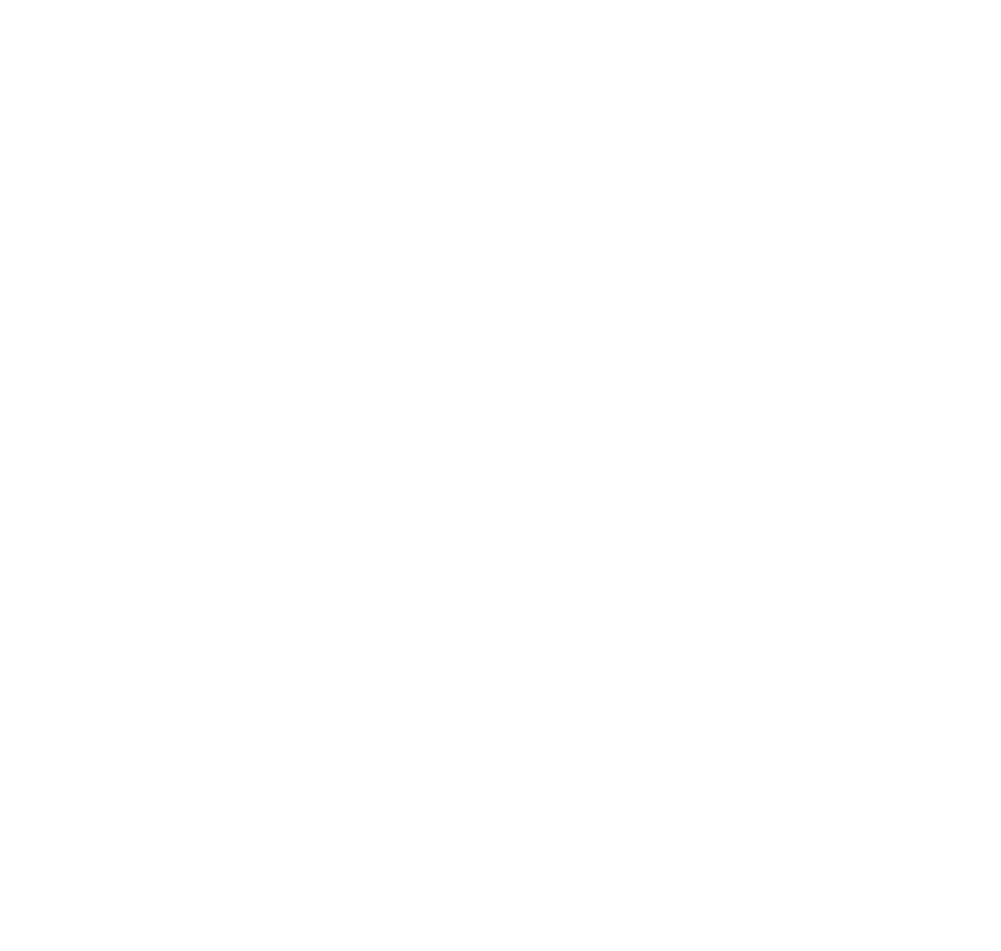
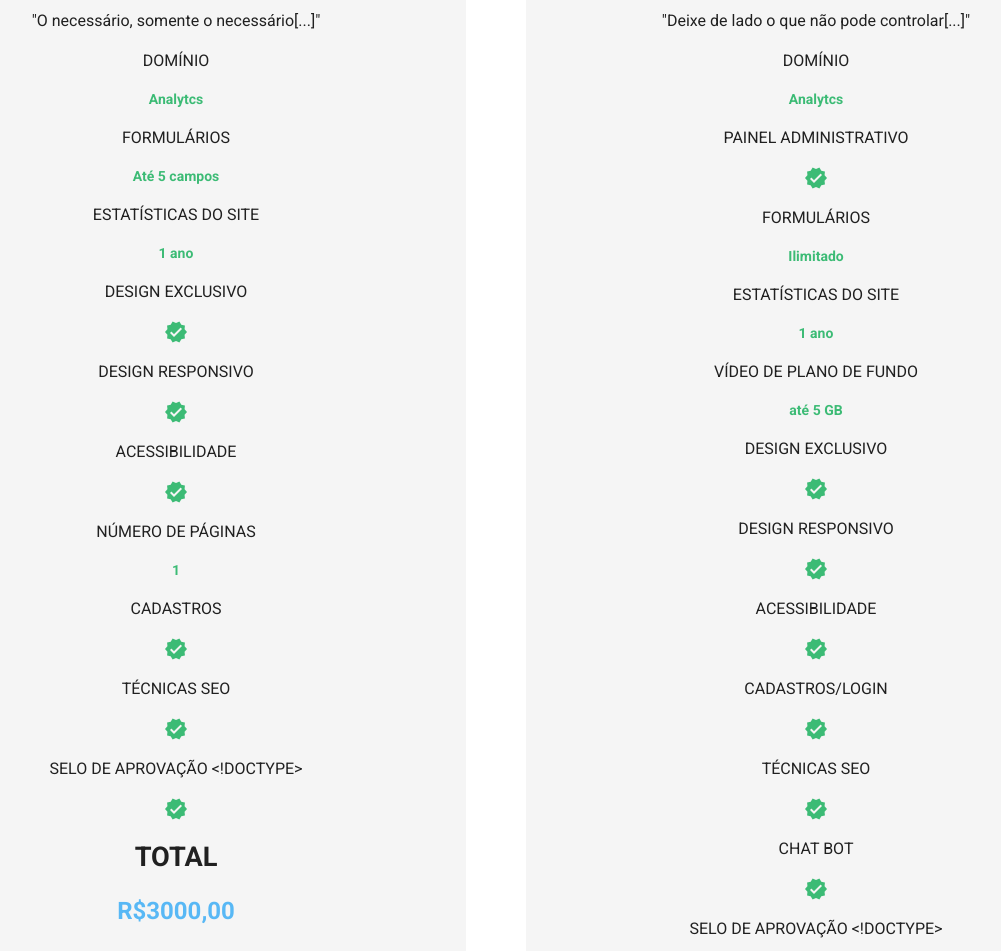
Before and after one commit to luisfernandofante/DoctypeNuxt-2.0, a Nuxt app: page /pacotes in a window 1280 px wide. Before the commit this address had no page. Shown: the part 301-1252 px from the top of the page, without its empty margins (144-1145 px from the left). Before the commit the page ends 800 px from the top, so only its background shows below. Built offline with nearby package versions, Linux system fonts and the light colour scheme; what vue-ls would draw is missing.

Commit message:
Criação da página pacotes
copiei e colei o layout da priscila e adicionei as nossas classes

```diff
--- a/components/AppHeader.vue
+++ b/components/AppHeader.vue
@@ -18,7 +18,7 @@
 
         <ul class="menu">
           <a href="/" title="Início">Início</a>
-          <a href="/projetos" title="Projetos">Projetos</a>
+          <a href="/pacotes" title="Pacotes">Pacotes</a>
           <a href="/hackathon" title="Hackathon">Hackathon</a>
           <a href="/sobre" title="Sobre">Sobre</a>
           <a href="/contato" title="Contato">Contato</a>
--- /dev/null
+++ b/pages/pacotes.vue
@@ -0,0 +1,180 @@
+<template>
+    <div>
+        <app-header/>
+
+    <section title="Pacotes Web">
+        <h2 class="section-titulo">{Pacotes Web}</h2>
+        <p class="texto">
+        *Pacotes válidos apenas para os estilos apresentados. Para outros serviços e/ou sites difentes destes o preço será combinado. Entre em contato para mais informações :D
+        </p>
+
+    </section>
+    <section class="colunas">
+        <section class="item" title="Pacote One-page">
+            <h2 class="section-titulo">One-page</h2>
+            <p class="servico-desc">"O necessário, somente o necessário[...]"</p>
+            <p class="servico-titulo">Domínio</p>
+            <p class="pequeno">Analytcs</p>
+            <p class="servico-titulo">Formulários</p>
+            <P class="pequeno">Até 5 campos</P>
+            <p class="servico-titulo">Estatísticas do site</p>
+            <p class="pequeno">1 ano</p>
+            <p class="servico-titulo">Design exclusivo</p>
+            <p class="pequeno"> <v-icon>mdi-check-decagram</v-icon></p>
+
+            <p class="servico-titulo">Design responsivo</p>
+            <p class="pequeno"> <v-icon>mdi-check-decagram</v-icon></p>
+            <p class="servico-titulo">Acessibilidade</p>
+            <p class="pequeno"> <v-icon>mdi-check-decagram</v-icon></p>
+            <p class="servico-titulo">Número de páginas</p>
+            <p class="pequeno"> 1</p>
+            <p class="servico-titulo">Cadastros</p>
+            <p class="pequeno"> <v-icon>mdi-check-decagram</v-icon></p>
+            <p class="servico-titulo">Técnicas SEO</p>
+           <p class="pequeno"> <v-icon>mdi-check-decagram</v-icon></p>
+            <p class="servico-titulo">Selo de aprovação &lt;!Doctype&gt;</p>
+          <p class="pequeno"> <v-icon>mdi-check-decagram</v-icon></p>
+            <p class="section-titulo"><strong>Total</strong></p>
+            <h2 class="preco">R$3000,00</h2>
+        </section>
+        <section class="item" title="Pacote Institucional">
+            <h2 class="section-titulo">Institucional</h2>
+            <p class="servico-desc">"Deixe de lado o que não pode controlar[...]"</p>
+            <p class="servico-titulo">Domínio</p>
+            <p class="pequeno">Analytcs</p>
+            <p class="servico-titulo">Painel administrativo</p>
+           <p class="pequeno"> <v-icon>mdi-check-decagram</v-icon></p>
+            <p class="servico-titulo">Formulários</p>
+            <P class="pequeno">Ilimitado</P>
+            <p class="servico-titulo">Estatísticas do site</p>
+               <p class="pequeno">1 ano</p>
+            <p class="servico-titulo">Vídeo de plano de fundo</p>
+            <p class="pequeno"> até 5 GB</p>
+            <p class="servico-titulo">Design exclusivo</p>
+         <p class="pequeno"> <v-icon>mdi-check-decagram</v-icon></p>
+            <p class="servico-titulo">Design responsivo</p>
+        <p class="pequeno"> <v-icon>mdi-check-decagram</v-icon></p>
+            <p class="servico-titulo">Acessibilidade</p>
+        <p class="pequeno"> <v-icon>mdi-check-decagram</v-icon></p>
+            <p class="servico-titulo">Cadastros/Login</p>
+       <p class="pequeno"> <v-icon>mdi-check-decagram</v-icon></p>
+            <p class="servico-titulo">Técnicas SEO</p>
+     <p class="pequeno"> <v-icon>mdi-check-decagram</v-icon></p>
+            <p class="servico-titulo">Chat bot</p>
+         <p class="pequeno"> <v-icon>mdi-check-decagram</v-icon></p>
+            <p class="servico-titulo"> Selo de aprovação &lt;!Doctype&gt;</p>
+       <p class="pequeno"> <v-icon>mdi-check-decagram</v-icon></p>
+            <p class="section-titulo"><strong>Total</strong></p>
+            <h2 class="preco">R$7000,00</h2>
+        </section>
+    </section>
+
+
+
+        <app-footer/>
+    </div>
+</template>
+
+<script>
+ import AppHeader from '../components/AppHeader'
+  import AppFooter from '../components/AppFooter'
+export default {
+  components:{
+    AppHeader,AppFooter,
+  }
+}
+</script>
+<style scoped>
+
+.v-icon{
+  color:#3cbb75;
+  text-align: center;
+}
+.item{
+    background-color: whitesmoke;
+    margin: 20px;
+    padding: 10px;
+
+}
+
+.item p{
+    text-align: center;
+}
+
+.pequeno{
+    color: #3cbb75;
+    font-weight: bold;
+    font-size: 14px;
+}
+
+.preco{
+    color: #58b8f5;
+    text-align: center;
+}
+
+.colunas{
+    display: grid;
+    grid-template-columns: repeat(2, 1fr);
+    grid-gap: 20px;
+    margin: 0 auto;
+    max-width: 1300px;
+    padding: 10px;
+}
+
+@media(max-width: 700px){
+    .titulo{
+        margin: 0 auto;
+        max-width: 400px;
+    }
+
+    .coluna{
+        display: none;
+    }
+
+
+    .colunas{
+        display: grid;
+        grid-template-columns: repeat(2, 1fr);
+        grid-gap: 15px;
+        margin: 0 auto;
+        max-width: 590px;
+        padding: 10px;
+    }
+
+}
+
+/* @media(min-width: 500px){
+
+    .coluna{
+        display: none;
+    }
+
+    .colunas{
+        display: grid;
+        grid-template-columns: repeat(1, 1fr);
+        grid-gap: 10px;
+        margin: 0 auto;
+        max-width: 350px;
+        padding: 10px;
+    }
+
+} */
+
+@media(max-width: 360px){
+
+
+    .coluna{
+        display: none;
+    }
+
+    .colunas{
+        display: grid;
+        grid-template-columns: repeat(1, 1fr);
+        grid-gap: 10px;
+        margin: 0 auto;
+        max-width: 300px;
+        padding: 10px;
+    }
+
+}
+</style>
--- a/pages/projetos.vue
+++ /dev/null
@@ -1,16 +0,0 @@
-<template>
-    <div>
-        <app-header/>
-        <app-footer/>
-    </div>
-</template>
-
-<script>
- import AppHeader from '../components/AppHeader'
-  import AppFooter from '../components/AppFooter'
-export default {
-  components:{
-    AppHeader,AppFooter,
-  }
-}
-</script>
```
